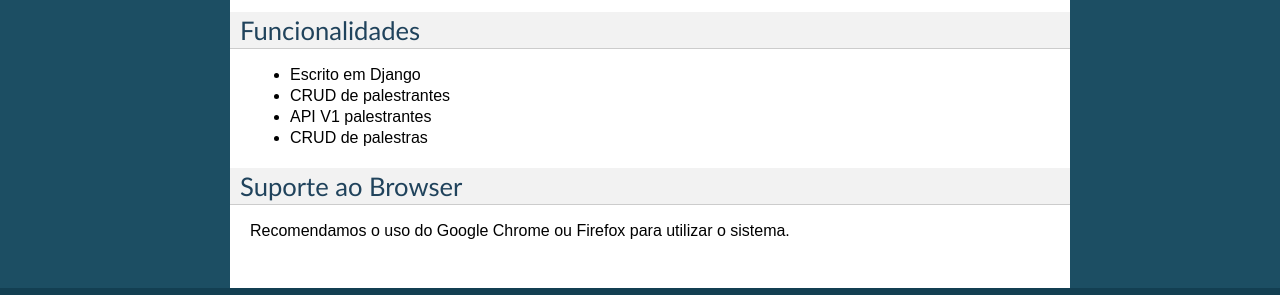
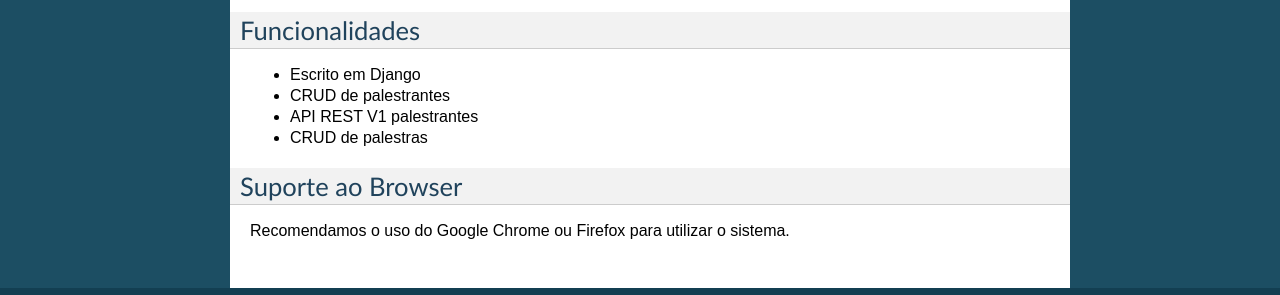
Before and after one commit to lucassimon/pywatch.com.br, a Sphinx documentation site: the page built from docs/source/overview.rst, in a window 1280 px wide. Shown: the part 1051-1346 px from the top of the page. Built offline with Sphinx 7.4.7, drawn with Linux system fonts in a browser that asks for light colours.

Commit message:
Altera o texto para API REST DE PALESTRANTES

```diff
--- a/docs/source/overview.rst
+++ b/docs/source/overview.rst
@@ -53,7 +53,7 @@ Funcionalidades
 
 * Escrito em Django
 * CRUD de palestrantes
-* API V1 palestrantes
+* API REST V1 palestrantes
 * CRUD de palestras
 
 Suporte ao Browser
```
